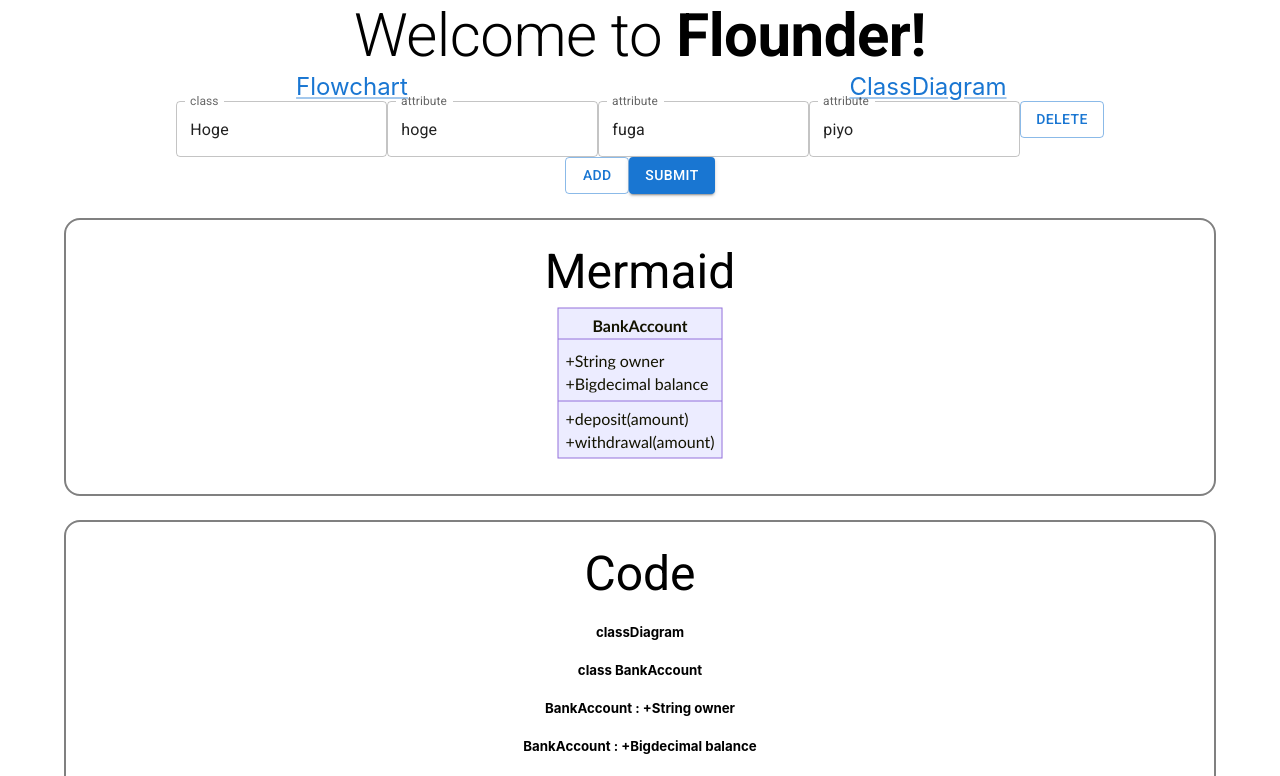
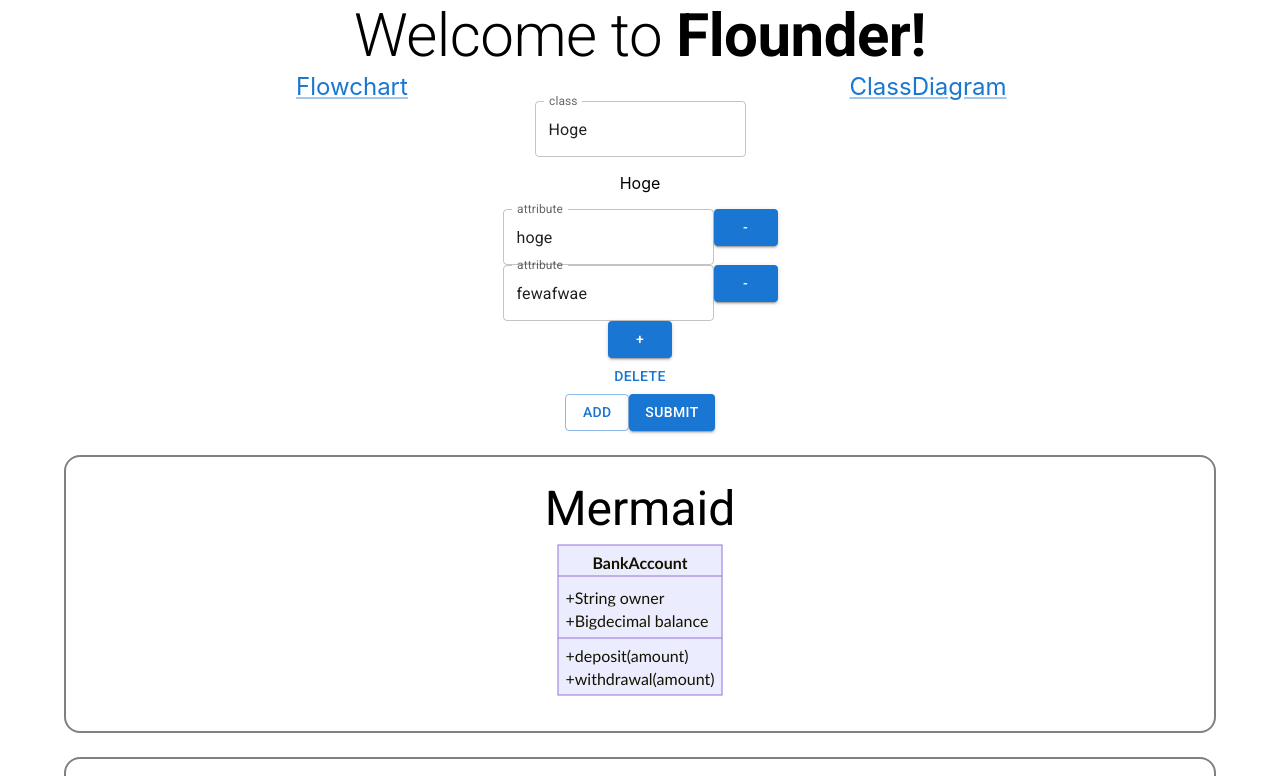
Before and after one commit to Watakumi/Flounder, a React (Vite) app: page /class in a window 1280 px wide. Shown: the top 776 px of the page. Built offline with nearby package versions, Linux system fonts and the light colour scheme.

Commit message:
ネストされたフォームの追化

```diff
--- a/src/components/ClassDiagram/index.tsx
+++ b/src/components/ClassDiagram/index.tsx
@@ -3,10 +3,12 @@ import { Box } from '@mui/system';
 import { useEffect, useRef } from 'react';
 import mermaid from 'mermaid';
 import {
+  Control,
   Controller,
   SubmitHandler,
   useFieldArray,
   useForm,
+  useWatch,
 } from 'react-hook-form';
 
 export const code = () => {
@@ -23,7 +25,7 @@ export const code = () => {
 type FormValues = {
   class: {
     name: string;
-    attributes: string[];
+    attributes: { name: string }[];
   }[];
 };
 export function ClassDiagram() {
@@ -32,7 +34,12 @@ export function ClassDiagram() {
 
   const { control, handleSubmit } = useForm<FormValues>({
     defaultValues: {
-      class: [{ name: 'Hoge', attributes: ['hoge', 'fuga', 'piyo'] }],
+      class: [
+        {
+          name: 'Hoge',
+          attributes: [{ name: 'hoge' }, { name: 'fewafwae' }],
+        },
+      ],
     },
   });
   const { fields, append, remove } = useFieldArray({ control, name: 'class' });
@@ -60,27 +67,8 @@ export function ClassDiagram() {
                 defaultValue={field.name}
                 render={({ field }) => <TextField {...field} label="class" />}
               />
-
-              {field.attributes.map((attribute, idx) => {
-                return (
-                  <Controller
-                    name={`class.${index}.attributes.${idx}`}
-                    control={control}
-                    defaultValue={attribute}
-                    key={idx}
-                    render={({ field }) => (
-                      <TextField {...field} label="attribute" />
-                    )}
-                  />
-                );
-              })}
-              <Button
-                type="button"
-                variant="outlined"
-                onClick={() => remove(index)}
-              >
-                DELETE
-              </Button>
+              <Attributes control={control} index={index} />
+              <Button onClick={() => remove(index)}>DELETE</Button>
             </div>
           );
         })}
@@ -89,7 +77,9 @@ export function ClassDiagram() {
           type="button"
           variant="outlined"
           onClick={() =>
-            append({ name: 'Hoge', attributes: ['hoge', 'fuga', 'piyo'] })
+            append({
+              attributes: [{ name: 'append1' }, { name: 'append2' }],
+            })
           }
         >
           Add
@@ -131,3 +121,62 @@ export function ClassDiagram() {
     </>
   );
 }
+
+const Display = ({
+  control,
+  index,
+}: {
+  control: Control<FormValues, Object>;
+  index: number;
+}) => {
+  const data = useWatch({
+    control,
+    name: `class.${index}`,
+  });
+  return <p>{data?.name}</p>;
+};
+
+const Attributes = ({
+  control,
+  index,
+}: {
+  control: Control<FormValues, Object>;
+  index: number;
+}) => {
+  const { fields, append, remove } = useFieldArray({
+    control,
+    name: `class.${index}.attributes`,
+  });
+
+  return (
+    <div>
+      <Display control={control} index={index} />
+      {fields.map((field, fieldIndex) => {
+        return (
+          <div key={fieldIndex}>
+            <Controller
+              name={`class.${index}.attributes.${fieldIndex}.name`}
+              control={control}
+              defaultValue={field.name}
+              render={({ field }) => <TextField {...field} label="attribute" />}
+            />
+            <Button
+              type="button"
+              variant="contained"
+              onClick={() => remove(fieldIndex)}
+            >
+              -
+            </Button>
+          </div>
+        );
+      })}
+      <Button
+        type="submit"
+        variant="contained"
+        onClick={() => append({ name: 'hohoge' })}
+      >
+        +
+      </Button>
+    </div>
+  );
+};
```
